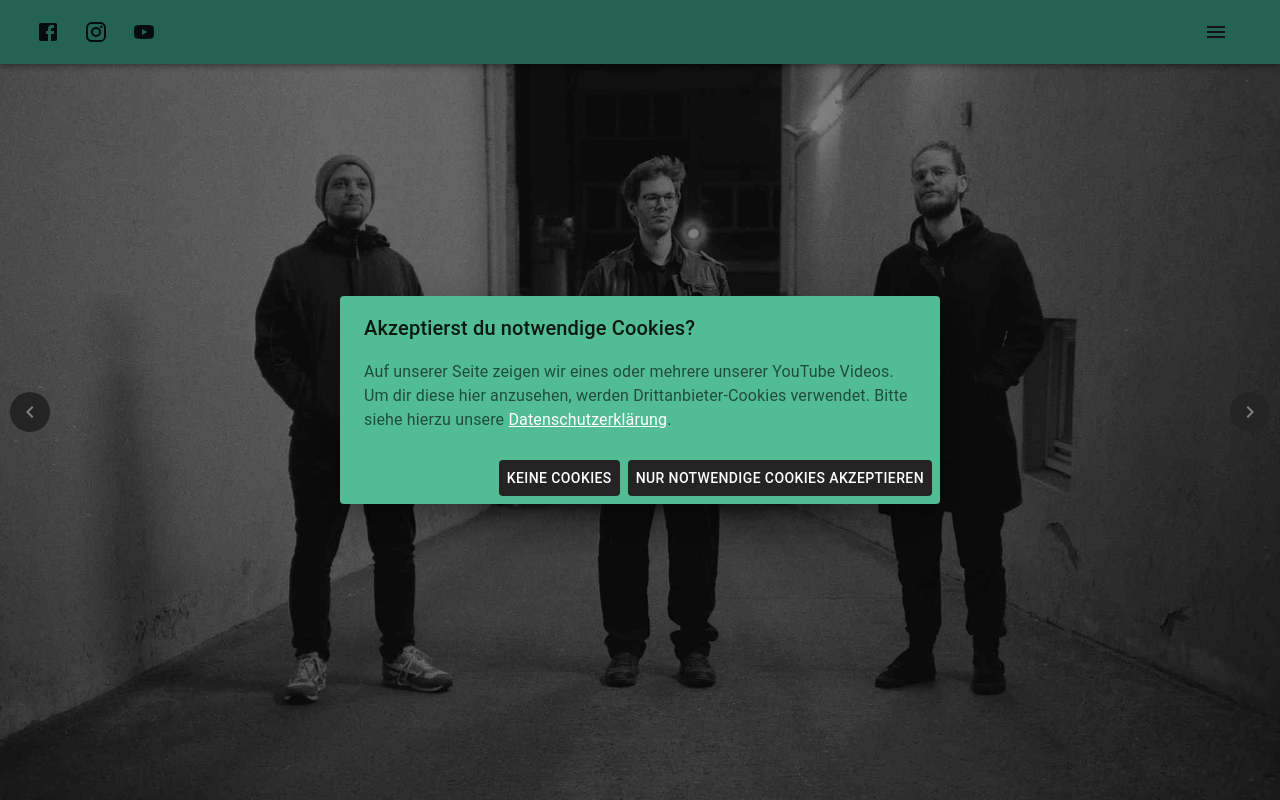
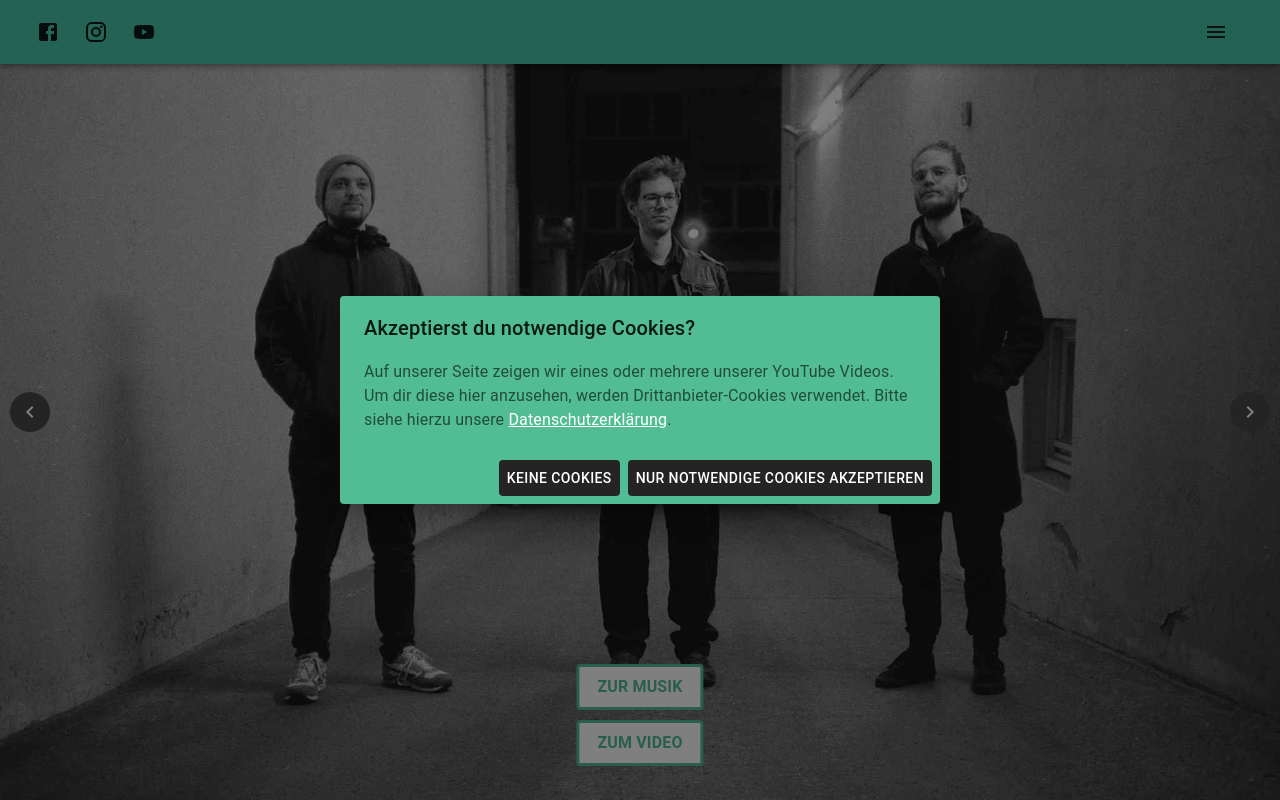
Before and after one commit to BeLu-23/quabla, a React (Vite) app: page / in a window 1280 px wide. Built offline with nearby package versions, Linux system fonts and the light colour scheme.

Commit message:
design anpassungen und scroll buttons

```diff
--- a/src/components/NavMenu.tsx
+++ b/src/components/NavMenu.tsx
@@ -19,7 +19,7 @@ const NavMenu = ({isSmallWindow}: NavMenuProps) => {
     const handleClose = (section: string) => {
       setAnchorEl(null);
       document.getElementById(section)?.scrollIntoView({ behavior: 'smooth' });
-  }
+    }
 
     return (
         <>
--- a/src/components/TitleImageSection.tsx
+++ b/src/components/TitleImageSection.tsx
@@ -1,7 +1,7 @@
-import { Box } from "@mui/material";
+import { Box, Button, Typography } from "@mui/material";
 import Carousel from "react-material-ui-carousel";
 import theme from "../utility/theme";
-import { header } from "../utility/contentStrings";
+import { header, titlePageButton } from "../utility/contentStrings";
 
 interface TitleImageSectionProps {
   getWindowSizeInfo: () => {
@@ -25,6 +25,10 @@ const TitleImageSection = ({getWindowSizeInfo}: TitleImageSectionProps) => {
     ? images.small
     : images.large;
 
+  const handleClick = (section: string) => {
+    document.getElementById(section)?.scrollIntoView({ behavior: 'smooth' });
+  }
+
   return (
     <Box
       id={header.home}
@@ -33,8 +37,81 @@ const TitleImageSection = ({getWindowSizeInfo}: TitleImageSectionProps) => {
         width: "100vw",
         pt: "64px",
         backgroundColor: theme.palette.tertiary.main,
+        position: "relative",
       }}
     >
+      <Box
+        sx={{
+          position: "absolute",
+          zIndex: 10,
+          bottom: '-30px',
+          left: "50%",
+          transform: "translateX(-50%)",
+          alignItems: 'center',
+          display: 'flex',
+          flexDirection: 'column'
+        }}
+      >
+      <Button
+          onClick={() => {handleClick(header.recordings)}}
+          sx={{
+              border: '3px solid',
+              color: theme.palette.tertiary.main,
+              backgroundColor: theme.palette.primary.main,
+              mb: '10px',
+              padding: { xs: '6px 12px', sm: '8px 18px', md: '8px 18px' },
+              '&:hover': {
+                backgroundColor: theme.palette.tertiary.main,
+                color: theme.palette.primary.main,
+              },
+              '&:active': {
+                backgroundColor: theme.palette.primary.main,
+                color: theme.palette.tertiary.main,
+              },
+          }}
+      >
+        <Typography
+          variant="body1"
+          sx={{
+            fontWeight: "bold",
+            fontSize: { xs: '14px', sm: '16px', md: '16px' },
+          }}
+        >
+          {titlePageButton.recordings}
+        </Typography>
+      </Button>
+
+      <Button
+          onClick={() => {handleClick(header.video)}}
+          sx={{
+              border: '3px solid',
+              color: theme.palette.tertiary.main,
+              backgroundColor: theme.palette.primary.main,
+              padding: { xs: '6px 12px', sm: '8px 18px', md: '8px 18px' },
+              '&:hover': {
+                backgroundColor: theme.palette.tertiary.main,
+                color: theme.palette.primary.main,
+              },
+              '&:active': {
+                backgroundColor: theme.palette.primary.main,
+                color: theme.palette.tertiary.main,
+              },
+          }}
+      >
+        <Typography
+          variant="body1"
+          sx={{
+            fontWeight: "bold",
+            fontSize: { xs: '14px', sm: '16px', md: '16px' },
+          }}
+        >
+          {titlePageButton.video}
+        </Typography>
+      </Button>
+
+
+      </Box>
+
       <Carousel
         autoPlay={true}
         interval={3500}
--- a/src/utility/contentStrings.ts
+++ b/src/utility/contentStrings.ts
@@ -122,3 +122,8 @@ export const noVideoStrings = {
     askForCookies: 'Möchtest du doch die Cookies akzeptieren?',
     agree: 'Nur notwendige Cookies akzeptieren',
 }
+
+export const titlePageButton = {
+    recordings: 'Zur Musik',
+    video: 'Zum Video',
+}
```
Also changed, not shown: src/components/CookieConsent.tsx (indentation only).
